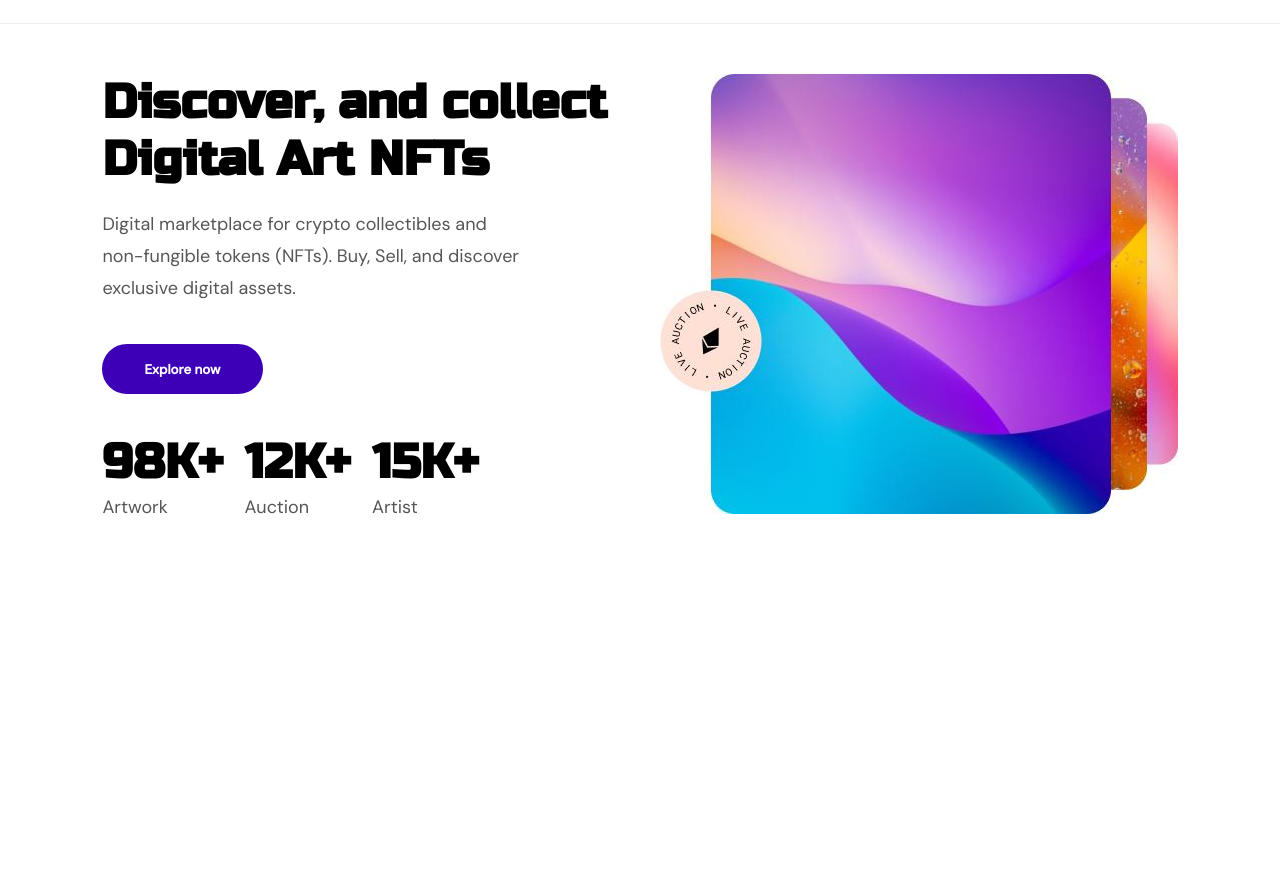
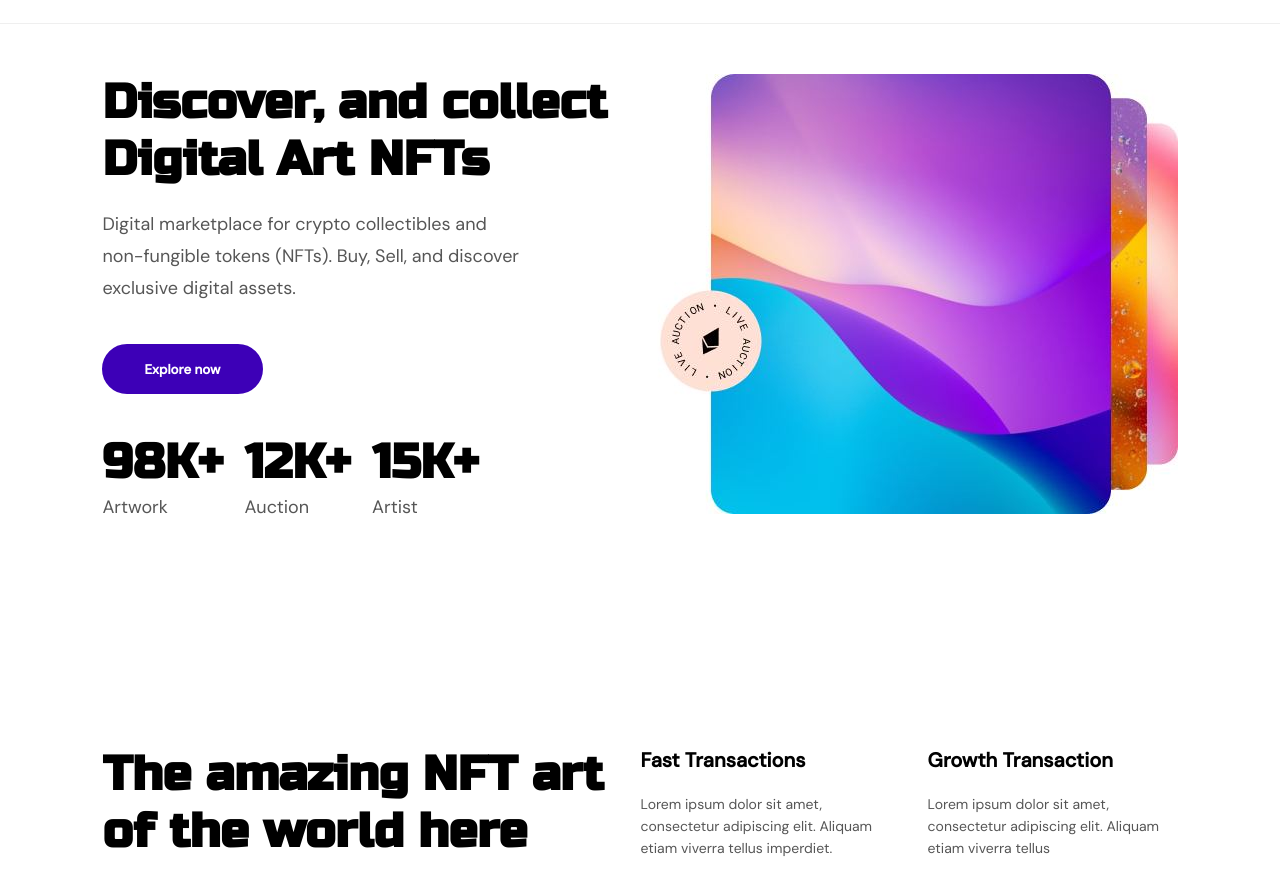
Before and after one commit to realibi/nft-marketplace-html, a plain HTML site: page index.html in a window 1280 px wide. Shown: the part 87-982 px from the top of the page. Before the commit the page ends 800 px from the top, so only its background shows below. Drawn offline with Linux system fonts and the light colour scheme.

Commit message:
features block added

```diff
--- a/css/style.css
+++ b/css/style.css
@@ -5,6 +5,22 @@ body, p, h1{
 .side-padding{
     padding-left: 8%;
     padding-right: 8%;
+}
+
+.w-250{
+    width: 250px;
+}
+
+.mt-120{
+    margin-top: 120px;
+}
+
+.ai-c{
+    align-items: center;
+}
+
+.mt-250{
+    margin-top: 250px;
 }
 
 .mt-40{
@@ -113,6 +129,12 @@ input::placeholder{
     font-weight: 900;
 }
 
+.title_small{
+    font-size: 20px;
+    font-weight: 700;
+    font-family: "DM Sans", sans-serif;
+}
+
 .subtitle{
     font-family: 'DM Sans', sans-serif;
     font-weight: 400;
@@ -121,6 +143,17 @@ input::placeholder{
     line-height: 32px;
 }
 
+.subtitle_small{
+    font-size: 14px;
+    color: #565656;
+    line-height: 22px;
+    font-family: 'DM Sans', sans-serif;
+}
+
 .statistics{
     width: 70%;
 }
+
+.features_block{
+    height: 320px;
+}
--- a/index.html
+++ b/index.html
@@ -83,6 +83,38 @@
                     <img width="100%" src="./img/top-image.jpg">
                 </div>
             </div>
+
+            <div class="flex jc-sb mt-120 features_block ai-c">
+                <div>
+                    <p class="title">
+                        The amazing NFT art <br>
+                        of the world here
+                    </p>
+                </div>
+
+                <div class="w-250">
+                    <p class="title_small">
+                        Fast Transactions
+                    </p>
+                    <p class="subtitle_small mt-20">
+                        Lorem ipsum dolor sit amet,
+                        consectetur adipiscing elit.
+                        Aliquam etiam viverra
+                        tellus imperdiet.
+                    </p>
+                </div>
+
+                <div class="w-250">
+                    <p class="title_small">
+                        Growth Transaction
+                    </p>
+                    <p class="subtitle_small mt-20">
+                        Lorem ipsum dolor sit amet,
+                        consectetur adipiscing elit.
+                        Aliquam etiam viverra tellus
+                    </p>
+                </div>
+            </div>
         </main>
 
     </body>
```
